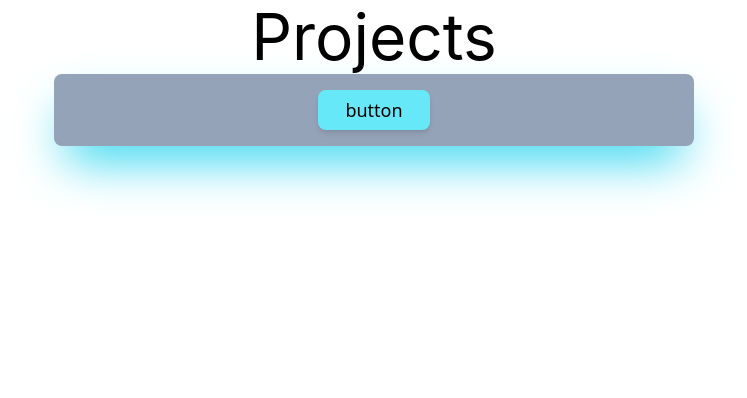
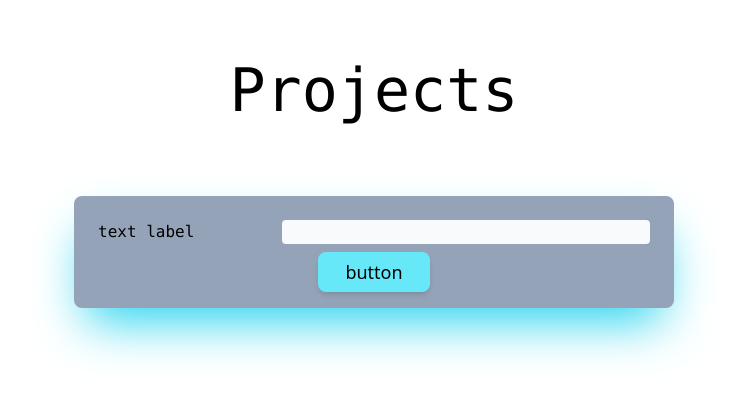
Before and after one commit to greenervigil/next-portfolio, a Next.js app: page /projects in a window 1280 px wide. Shown: the top 398 px of the page, without its empty margins (266-1013 px from the left). Built offline with nearby package versions, Linux system fonts and the light colour scheme.

Commit message:
adding input component, using the comtainer component on pages

```diff
--- a/components/button/button.tsx
+++ b/components/button/button.tsx
@@ -15,7 +15,7 @@ const Button: React.FC<ButtonProps> = ({
         <button
             type='button'
             aria-label={ariaLabel || label}
-            className='bg-cyan-300 rounded-lg border-cyan-400 text-black text-center text-lg h-10 w-28 shadow-md font-sans hover:bg-cyan-800 hover:text-cyan-400 hover:rounded-lg hover:shadow-2xl hover:shadow-cyan-400'
+            className='bg-cyan-300 rounded-lg border-cyan-400 text-black text-center text-lg h-10 w-28 shadow-md font-sans hover:bg-cyan-800 hover:text-cyan-400 hover:rounded-lg hover:shadow-2xl hover:shadow-cyan-400 font-mono'
             onClick={handleOnclick}
         >
             {label}
--- a/components/container/container.tsx
+++ b/components/container/container.tsx
@@ -5,7 +5,7 @@ const Container: React.FC<ContainerProps> = ({
     children
 }) => {
     return (
-        <div className="p-4">
+        <div className="p-4 m-6">
             {children}
         </div>
     )
--- /dev/null
+++ b/components/input/input.tsx
@@ -0,0 +1,18 @@
+interface InputProps {
+    type: string;
+    name: string;
+    id?: string;
+    required?: boolean;
+    label: string;
+}
+
+const Input: React.FC<InputProps> = ({ type, name, id, required = true, label}) => {
+    return (
+        <div className="flex justify-between m-2">
+            <label className="font-mono mr-1" htmlFor={id}>{label}&nbsp;</label>
+            <input className="font-mono w-2/3 rounded border-solid border-cyan-400 bg-slate-50" type={type} name={name} id={id} required={required} />
+        </div>
+    )
+}
+
+export default Input;
--- a/pages/about.tsx
+++ b/pages/about.tsx
@@ -1,15 +1,15 @@
 import { NextPage } from "next";
 import Head from "next/head";
+import Container from "../components/container/container";
 import styles from '../styles/Home.module.css'
 
 const About: NextPage = () => {
     return (
-        <div className={styles.container}>
-
-            <main className={styles.main}>
+        <main className={styles.main}>
+            <Container>
                 <h1 className={styles.title}>About</h1>
-            </main>
-        </div>
+            </Container>
+        </main>
     )
 }
 
--- a/pages/contact.tsx
+++ b/pages/contact.tsx
@@ -1,14 +1,14 @@
 import { NextPage } from "next";
+import Container from "../components/container/container";
 import styles from '../styles/Home.module.css';
 
 const Contact: NextPage = () => {
     return (
-        <div className={styles.container}>
-            <main className={styles.main}>
+        <main className={styles.main}>
+            <Container>
                 <h1 className={styles.title}>Contact</h1>
-            </main>
-
-        </div>
+            </Container>
+        </main>
     )
 }
 
--- a/pages/index.tsx
+++ b/pages/index.tsx
@@ -2,6 +2,7 @@ import type { NextPage } from 'next'
 import Head from 'next/head'
 import Image from 'next/image'
 import Link from 'next/link'
+import Container from '../components/container/container'
 import styles from '../styles/Home.module.css'
 
 const Home: NextPage = () => {
@@ -14,14 +15,15 @@ const Home: NextPage = () => {
       </Head>
 
       <main className="px-16 h-full w-auto flex flex-col justify-center items-center">
+        <Container>
           <h1 className={styles.title}>
             Daniel Greener- Vigil
           </h1>
-
           <p className={styles.description}>
             Software Engineer / Mentor
           </p>
-
+        </Container>
+        <Container>
           <div className={styles.grid}>
             <Link href='/about'>
               <a className={styles.card}>
@@ -47,11 +49,13 @@ const Home: NextPage = () => {
               </a>
             </Link>
           </div>
+        </Container>
       </main>
-
+      <Container>
         <footer className="flex justify-center align-baseline border-t">
           <p className="m-3">Greener-Vigil &copy; {new Date().getFullYear()}</p>
         </footer>
+      </Container>
     </div>
   )
 }
--- a/pages/mentorship.tsx
+++ b/pages/mentorship.tsx
@@ -1,13 +1,14 @@
 import { NextPage } from "next";
+import Container from "../components/container/container";
 import styles from '../styles/Home.module.css'
 
 const Mentorship: NextPage = () => {
     return (
-        <div className={styles.container}>
-            <main className={styles.main}>
+        <main className={styles.main}>
+            <Container>
                 <h1 className={styles.title}>Mentorship</h1>
-            </main>
-        </div>
+            </Container>
+        </main>
     )
 }
 
--- a/pages/projects.tsx
+++ b/pages/projects.tsx
@@ -2,18 +2,22 @@ import { NextPage } from "next";
 import Button from "../components/button/button";
 import Card from "../components/card/card";
 import Container from "../components/container/container";
+import Input from "../components/input/input";
 import styles from '../styles/Home.module.css'
 
 const Projects: NextPage = () => {
     return (
-        <div className={styles.container}>
-            <main className={styles.main}>
-                <h1 className={styles.title}>Projects</h1>
+        <main>
+            <Container>
+                <h1 className="font-mono text-center text-6xl m-5">Projects</h1>
+            </Container>
+            <Container>
                 <Card>
+                    <Input label="text label" type="phone" name="telephone"/>
                     <Button label="button"/>
                 </Card>
-            </main>
-        </div>
+            </Container>
+        </main>
     )
 }
 
```
Lines whose indentation alone changed are shown as unchanged.
